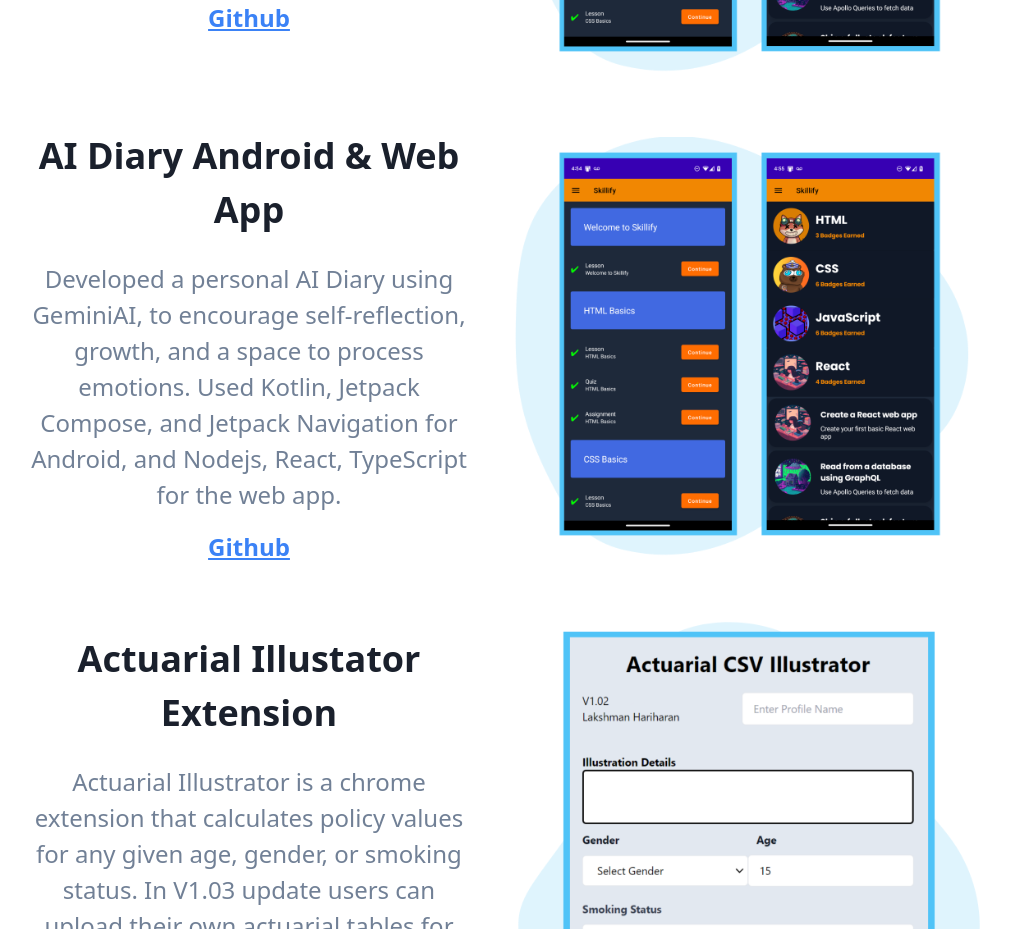
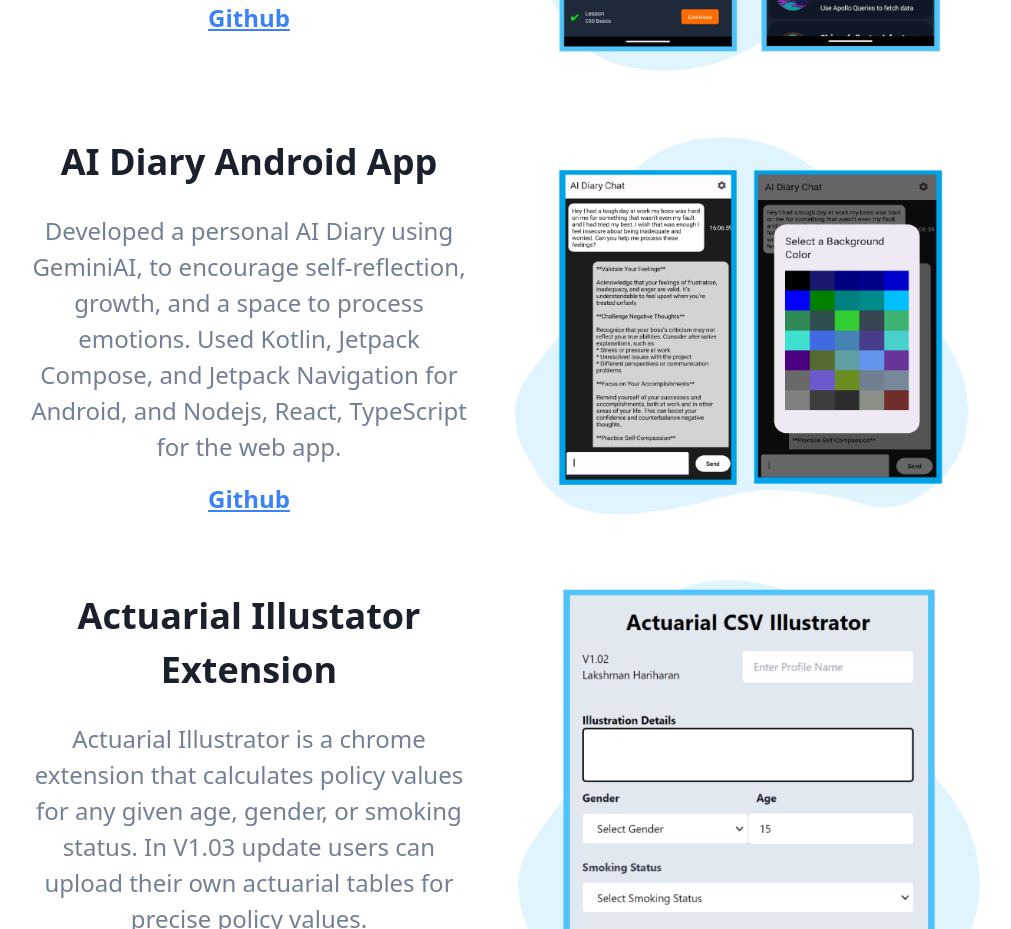
Before and after one commit to LuckyHariharan/LandingPageRedo, a Next.js app: page / in a window 1280 px wide. Shown: the part 1180-2109 px from the top of the page, without its empty margins (141-1152 px from the left). Built offline with nearby package versions, Linux system fonts and the light colour scheme.

Commit message:
update feature 2

```diff
--- a/src/feature/VerticalFeatureRow.tsx
+++ b/src/feature/VerticalFeatureRow.tsx
@@ -5,6 +5,7 @@
 import background1 from 'public/assets/images/png2.png';
 import background3 from 'public/assets/images/png3.png';
 import background2 from 'public/assets/images/png4.png';
+import background4 from 'public/assets/images/png5.png';
 import React, { useEffect, useState } from 'react';
 
 type IVerticalFeatureRowProps = {
@@ -29,6 +30,8 @@
       setBackgroundImage(background2);
     } else if (props.image === '/assets/images/background3.png') {
       setBackgroundImage(background3);
+    } else if (props.image === '/assets/images/background4.png') {
+      setBackgroundImage(background4);
     }
   }, [props.image]);
 
--- a/src/templates/VerticalFeatures.tsx
+++ b/src/templates/VerticalFeatures.tsx
@@ -54,11 +54,11 @@
           github="https://github.com/skillify-ca/skillify-android"
         />
         <CollapsibleFeature
-          title="AI Diary Android & Web App"
+          title="AI Diary Android App"
           description="Developed a personal AI Diary using GeminiAI, to encourage self-reflection, growth, and a space to process emotions. Used Kotlin, Jetpack Compose, and Jetpack Navigation for Android, and Nodejs, React, TypeScript for the web app."
-          image="/assets/images/background3.png"
+          image="/assets/images/background4.png"
           imageAlt="Third feature alt text"
-          link="https://skillify.ca/"
+          link="https://ai-diary-sooty.vercel.app/"
           github="https://github.com/skillify-ca/skillify-android"
         />
         <CollapsibleFeature
```
Also changed, not shown: public/assets/images/png5.png (added), public/assets/images/updatefeature2.png (added).
